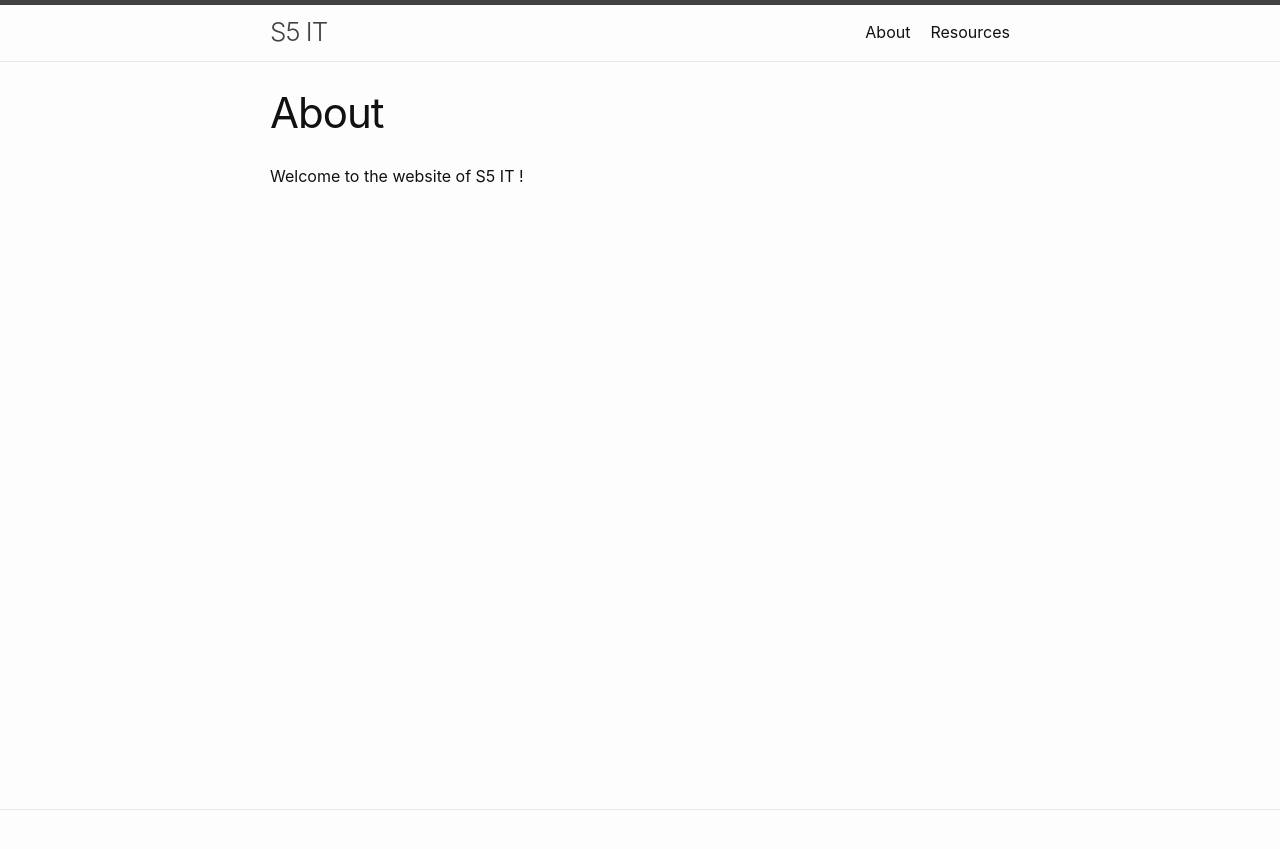
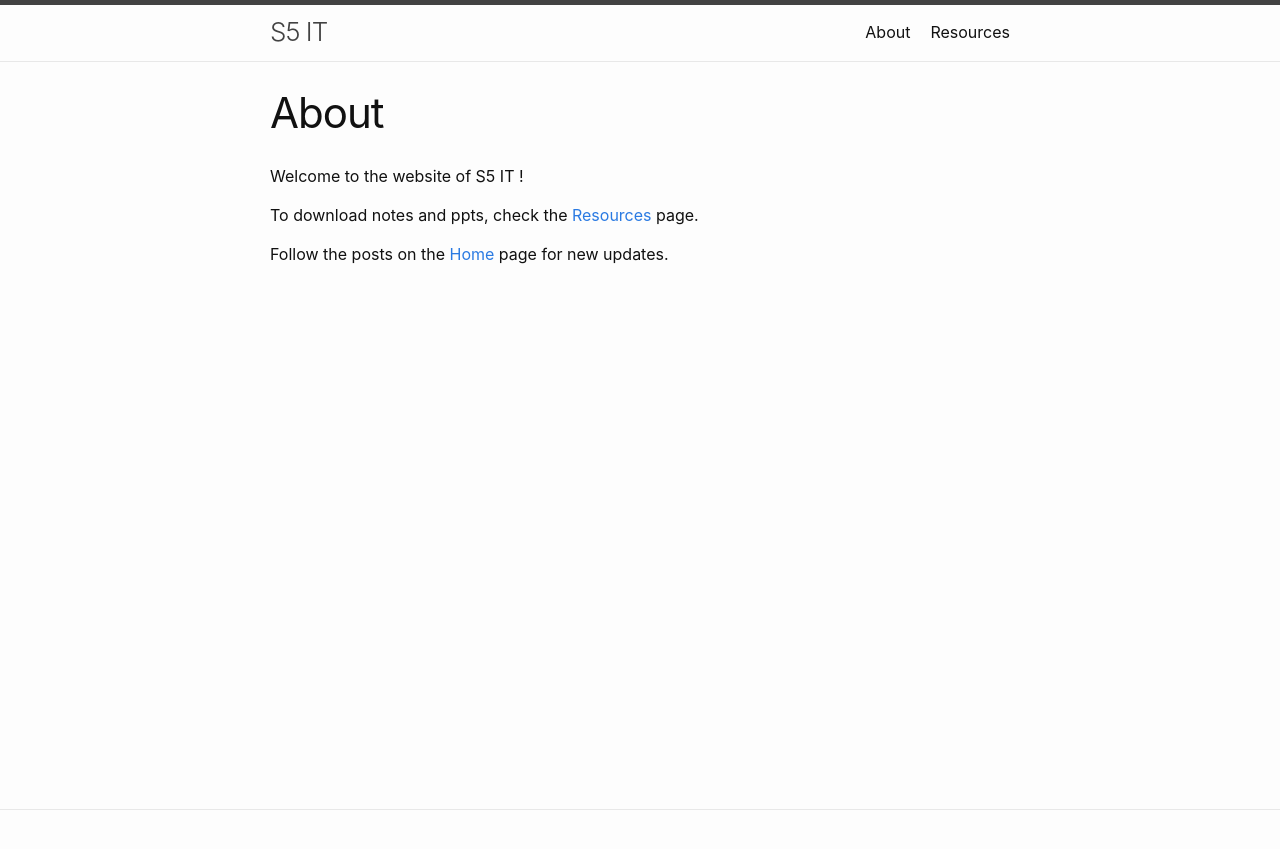
Before and after one commit to IT-GECBH/2020, a Jekyll site: the page built from about.md, in a window 1280 px wide. Shown: the top 849 px of the page. Built offline with Jekyll 4.4.1, drawn with Linux system fonts in a browser that asks for light colours.

Commit message:
Update about.md

```diff
--- a/about.md
+++ b/about.md
@@ -4,3 +4,10 @@ title: About
 permalink: /about/
 ---
 Welcome to the website of S5 IT !
+
+To download notes and ppts, check the [Resources] page.
+
+Follow the posts on the [Home] page for new updates.
+
+[Home]: /
+[Resources]: /resources/
```
